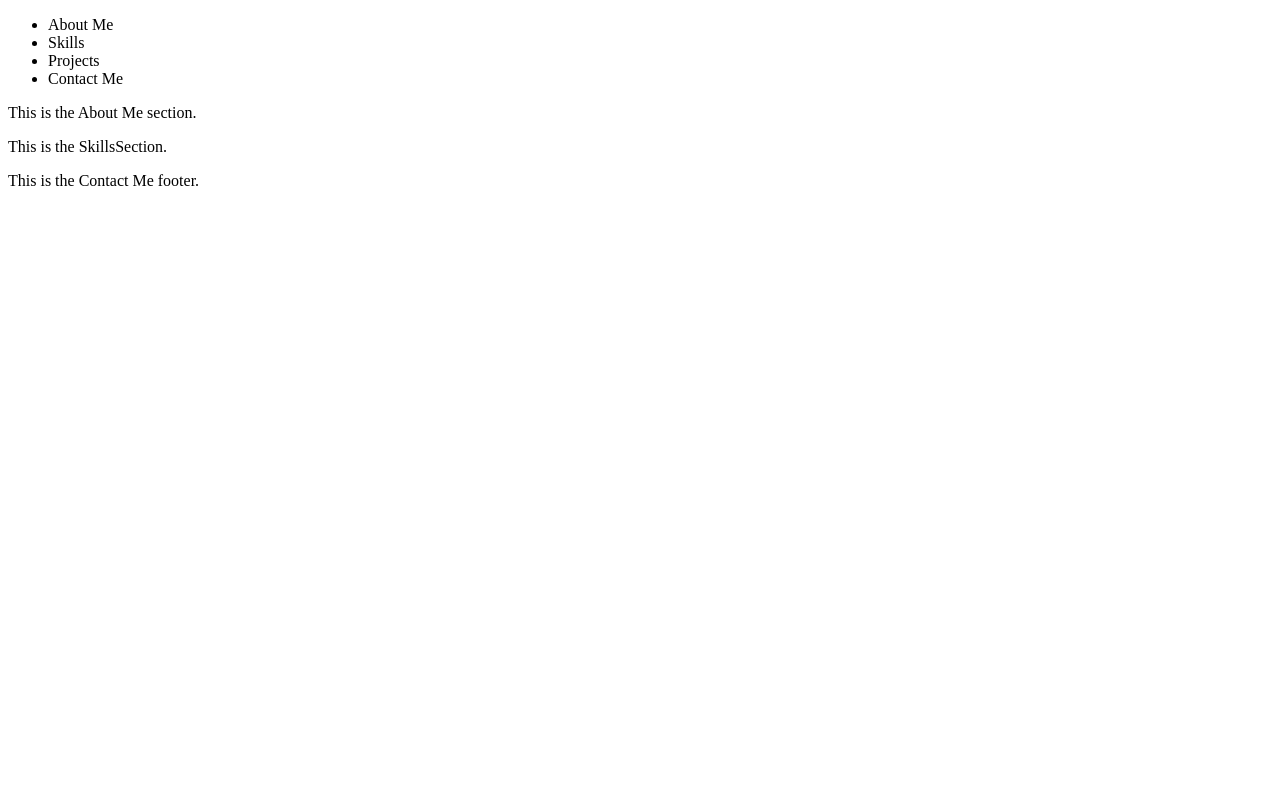
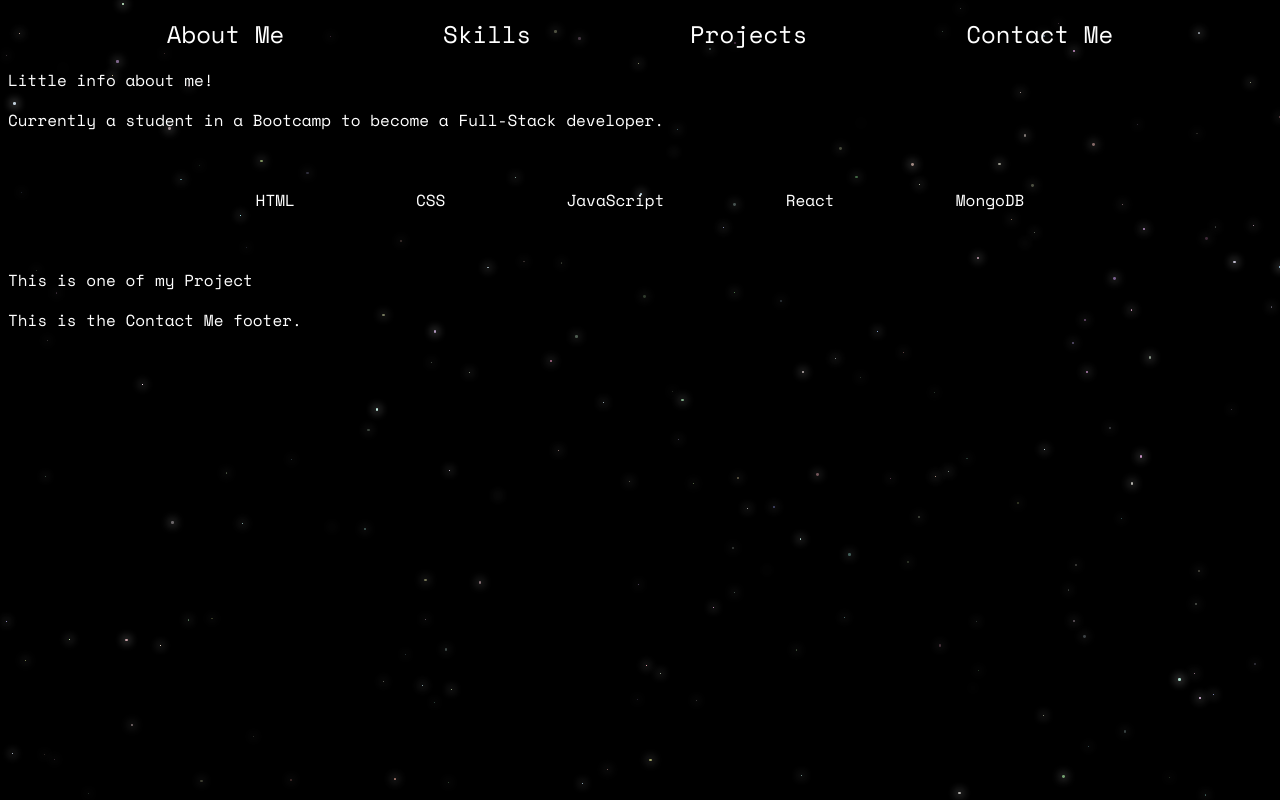
Before and after one commit to Gmorin98/Tamed-Portfolio, a React app: page / in a window 1280 px wide. Built offline with nearby package versions, Linux system fonts and the light colour scheme.

Commit message:
modified:   public/index.html 	new file:   public/style.css 	modified:   src/components/AboutMe.js 	modified:   src/components/App.js 	modified:   src/components/ContactMe.js 	modified:   src/components/NavBar.js 	new file:   src/components/Project.js   modified:   src/components/SkillsSection.js 	new file:   src/components/Starfield.js

```diff
--- a/public/index.html
+++ b/public/index.html
@@ -3,7 +3,8 @@
 <head>
     <meta charset="UTF-8">
     <meta name="viewport" content="width=device-width, initial-scale=1.0">
-    <title>Document</title>
+    <link rel="styleSheet" href="style.css">
+    <title>Gabe's Website</title>
 </head>
 <body>
     <div id="root"></div>
--- /dev/null
+++ b/public/style.css
@@ -0,0 +1,76 @@
+/* Font Import */
+@import url('https://fonts.googleapis.com/css2?family=Space+Mono:ital,wght@0,400;0,700;1,400;1,700&display=swap');
+
+/* GENERAL CSS */
+body {
+  color: white;
+  font-family: 'Space Mono';
+}
+
+ul {
+  padding: 0;
+}
+
+li {
+  list-style: none;
+}
+
+a {
+  text-decoration: none;
+  color: white;
+}
+
+/* SPECIFIC CSS */
+
+/*
+-- Navigation Bar --
+*/
+.navBar > ul {
+  display: flex;
+  justify-content: space-evenly;
+}
+
+.navBar > ul > li {
+  display: inline-block;
+  font-size: 1.5em;
+}
+
+/*
+-- Skills Section --
+*/
+.skillsSection {
+  display: flex;
+  justify-content: space-evenly;
+  width: 80%;
+  margin: auto;
+}
+
+/*
+-- Stars CSS --
+*/
+.starfield {
+  position: fixed;
+  z-index: -5;
+  top: 0;
+  left: 0;
+  width: 100%;
+  height: 100%;
+  background-color: #000;
+}
+
+.star {
+  position: absolute;
+  border-radius: 50%;
+  animation: twinkling 6s infinite;
+  opacity: 1;
+  box-shadow: 0 0 10px 1px #fff; /* Blurry effect */
+}
+
+@keyframes twinkling {
+  0%, 100% {
+    opacity: 1;
+  }
+  50% {
+    opacity: 0.25;
+  }
+}
--- a/src/components/AboutMe.js
+++ b/src/components/AboutMe.js
@@ -1,8 +1,9 @@
 
 const AboutMe = () => {
   return (
-    <section>
-      <p>This is the About Me section.</p>
+    <section id="sectionAboutMe">
+      <p>Little info about me!</p>
+      <p>Currently a student in a Bootcamp to become a Full-Stack developer.</p>
     </section>
   )
 }
--- a/src/components/App.js
+++ b/src/components/App.js
@@ -1,7 +1,11 @@
-import NavBar from "./NavBar"
-import AboutMe from "./AboutMe"
-import SkillSection from "./SkillsSection"
-import ContactMe from "./ContactMe"
+import NavBar from "./NavBar";
+import AboutMe from "./AboutMe";
+import SkillSection from "./SkillsSection";
+import Project from "./Project";
+import ContactMe from "./ContactMe";
+
+// Special Import
+import Starfield from "./Starfield";
 
 const App = () => {
   return (
@@ -9,7 +13,9 @@ const App = () => {
       <NavBar />
       <AboutMe />
       <SkillSection />
+      <Project />
       <ContactMe />
+      <Starfield />
     </>
   )
 }
--- a/src/components/ContactMe.js
+++ b/src/components/ContactMe.js
@@ -1,7 +1,7 @@
 
 const ContactMe = () => {
   return (
-    <footer>
+    <footer id="sectionContactMe">
       <p>This is the Contact Me footer.</p>
     </footer>
   )
--- a/src/components/NavBar.js
+++ b/src/components/NavBar.js
@@ -1,14 +1,14 @@
 
 const NavBar = () => {
   return (
-    <section>
+    <nav className="navBar">
       <ul>
-        <li>About Me</li>
-        <li>Skills</li>
-        <li>Projects</li>
-        <li>Contact Me</li>
+        <li><a href="#sectionAboutMe">About Me</a></li>
+        <li><a href="#sectionSkills">Skills</a></li>
+        <li><a href="#sectionProjects">Projects</a></li>
+        <li><a href="#sectionContactMe">Contact Me</a></li>
       </ul>
-    </section>
+    </nav>
   )
 }
 
--- /dev/null
+++ b/src/components/Project.js
@@ -0,0 +1,11 @@
+
+const Project = () => {
+  return (
+    <section id="sectionProjects">
+      <img></img>
+      <p>This is one of my Project</p>
+    </section>
+  )
+}
+
+export default Project
--- a/src/components/SkillsSection.js
+++ b/src/components/SkillsSection.js
@@ -1,8 +1,27 @@
 
 const SkillSection = () => {
   return (
-    <section>
-      <p>This is the SkillsSection.</p>
+    <section id="sectionSkills" className="skillsSection">
+      <div>
+        <img/>
+        <p>HTML</p>
+      </div>
+      <div>
+        <img/>
+        <p>CSS</p>
+      </div>
+      <div>
+        <img></img>
+        <p>JavaScript</p>
+      </div>
+      <div>
+        <img/>
+        <p>React</p>
+      </div>
+      <div>
+        <img/>
+        <p>MongoDB</p>
+      </div>
     </section>
   )
 }
--- /dev/null
+++ b/src/components/Starfield.js
@@ -0,0 +1,30 @@
+
+const Starfield = () => {
+  const numStars = Math.floor(Math.random() * 100 + 100); // Adjust the number of stars as needed
+  const stars = [];
+
+  for (let i = 0; i < numStars; i++) {
+    const size = Math.random() * 3; // 0 to 3.
+    const randomRGB = [];
+
+    // Making the random Color.
+    for(let RGB = 0; RGB <= 2; RGB++) {
+      randomRGB[RGB] = Math.floor(Math.random() * 100 + 155);
+    }
+
+    const style = {
+      left: `${Math.random() * 100}%`, // 0 to 100.
+      top: `${Math.random() * 100}%`, // 0 to 100.
+      width: `${size}px`,
+      height: `${size}px`,
+      backgroundColor: `rgb(${randomRGB[0]}, ${randomRGB[1]}, ${randomRGB[2]})`,
+      animationDelay: `${Math.random() * 5}s` // Delay their animation from 0s to 3s.
+    };
+
+    stars.push(<div className="star" style={style} key={i}></div>);
+  }
+
+  return <div className="starfield">{stars}</div>;
+};
+
+export default Starfield
```
